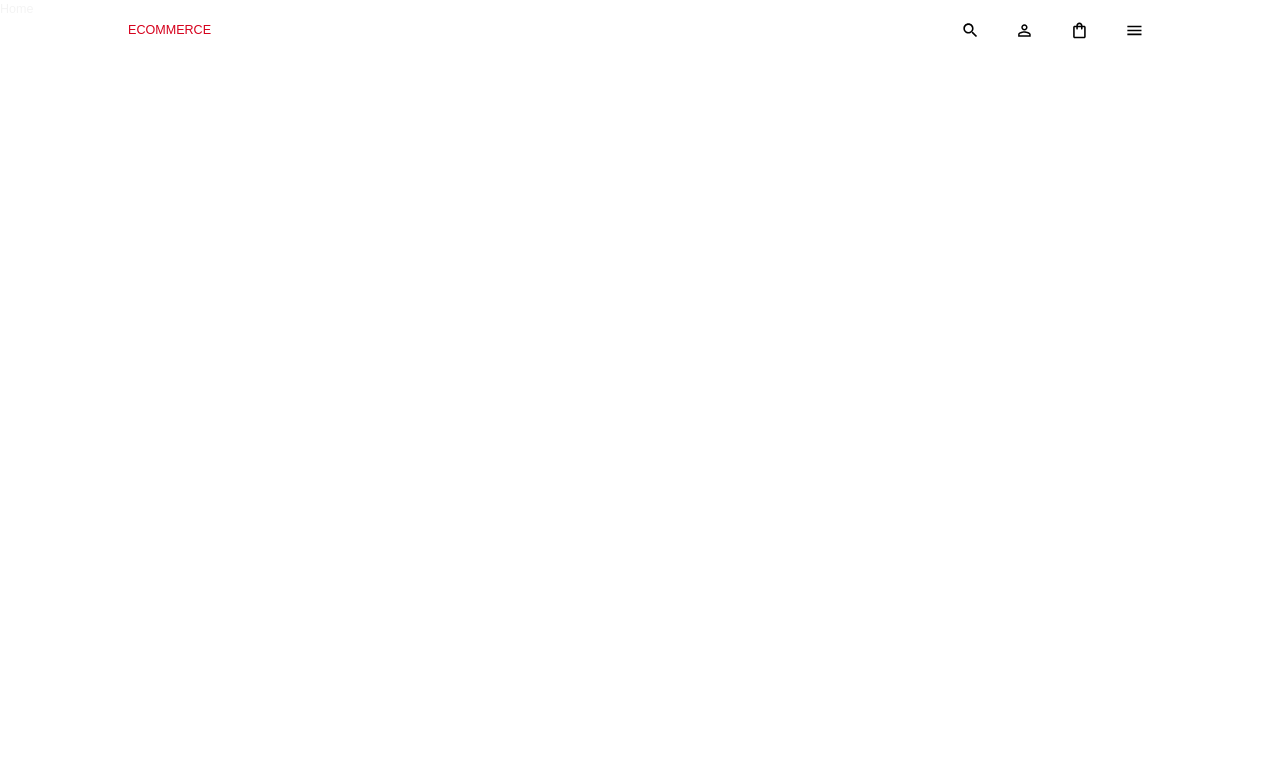
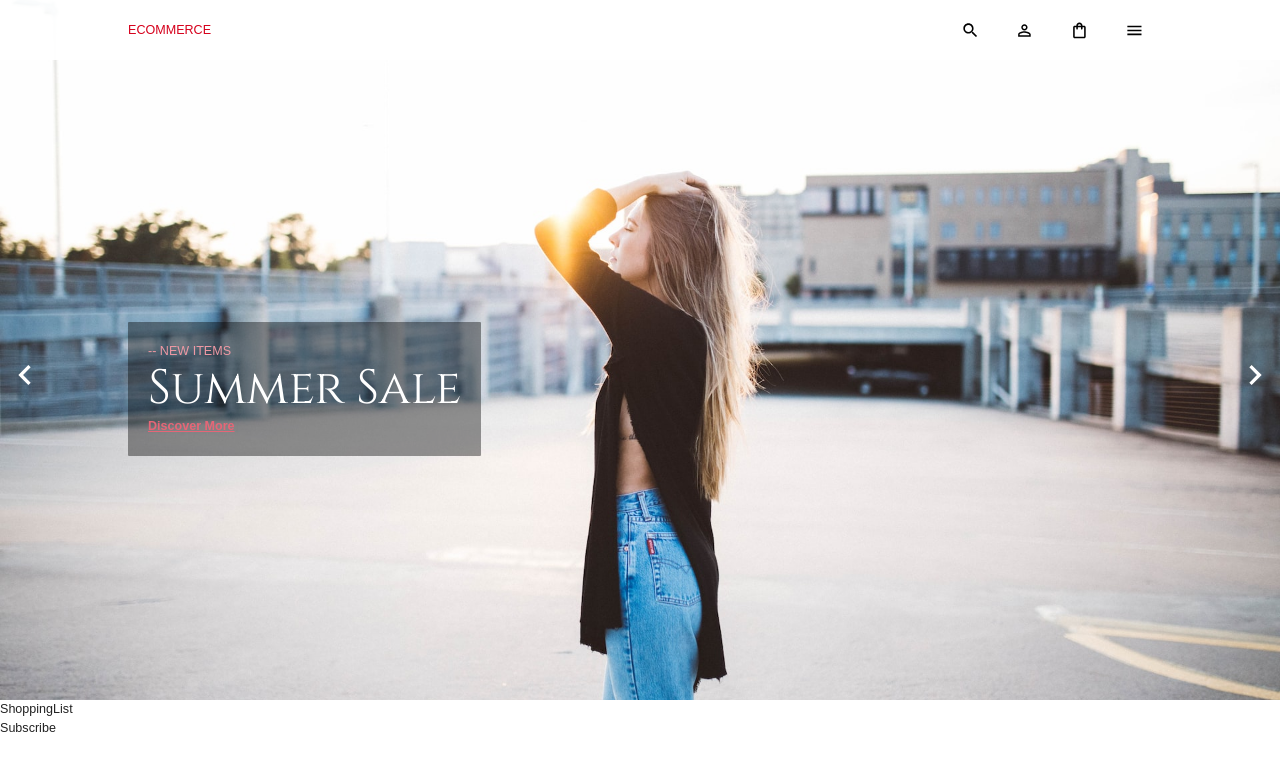
Before and after one commit to pkvarg/strapi-ecommerce, a React (Vite) app in the folder client/: page / in a window 1280 px wide. Shown: the top 770 px of the page. Built offline with nearby package versions, Linux system fonts and the light colour scheme; a web font is replaced by a local one.

Commit message:
MainCarousel Vite Corr

```diff
--- a/client/package.json
+++ b/client/package.json
@@ -24,6 +24,7 @@
     "yup": "^1.0.2"
   },
   "devDependencies": {
+    "@rollup/plugin-replace": "^5.0.2",
     "@types/react": "^18.0.28",
     "@types/react-dom": "^18.0.11",
     "@vitejs/plugin-react": "^3.1.0",
--- a/client/src/scenes/home/Home.jsx
+++ b/client/src/scenes/home/Home.jsx
@@ -1,7 +1,15 @@
-import React from 'react'
+import ShoppingList from './ShoppingList'
+import Subscribe from './Subscribe'
+import MainCarousel from './MainCarousel'
 
-const Home = () => {
-  return <div>Home</div>
+function Home() {
+  return (
+    <div className='home'>
+      <MainCarousel />
+      <ShoppingList />
+      <Subscribe />
+    </div>
+  )
 }
 
 export default Home
--- /dev/null
+++ b/client/src/scenes/home/MainCarousel.jsx
@@ -0,0 +1,110 @@
+import { Box, Typography, IconButton, useMediaQuery } from '@mui/material'
+import { Carousel } from 'react-responsive-carousel'
+import 'react-responsive-carousel/lib/styles/carousel.min.css'
+import NavigateBeforeIcon from '@mui/icons-material/NavigateBefore'
+import NavigateNextIcon from '@mui/icons-material/NavigateNext'
+import { shades } from '../../theme'
+import carouselImg1 from './../../assets/brooke-cagle-aVT8VkmzML4-unsplash.jpeg'
+import carouselImg2 from './../../assets/chris-ghinda-wK2ESlRRZQ8-unsplash.jpeg'
+import carouselImg3 from './../../assets/jc-gellidon-JM8TkWJ9UIY-unsplash.jpeg'
+import carouselImg4 from './../../assets/larm-rmah-R1Ku62Z7zqE-unsplash.jpeg'
+import carouselImg5 from './../../assets/toa-heftiba-dti56waifB4-unsplash.jpeg'
+
+// imports all images from assets folder
+const importAll = (r) =>
+  r.keys().reduce((acc, item) => {
+    acc[item.replace('./', '')] = r(item)
+    return acc
+  }, {})
+
+// Specially for Vite !!!
+
+export const heroTextureImports = {
+  carouselImg1,
+  carouselImg2,
+  carouselImg3,
+  carouselImg4,
+  carouselImg5,
+}
+
+const MainCarousel = () => {
+  const isNonMobile = useMediaQuery('(min-width:600px)')
+  return (
+    <Carousel
+      infiniteLoop={true}
+      showThumbs={false}
+      showIndicators={false}
+      showStatus={false}
+      renderArrowPrev={(onClickHandler, hasPrev, label) => (
+        <IconButton
+          onClick={onClickHandler}
+          sx={{
+            position: 'absolute',
+            top: '50%',
+            left: '0',
+            color: 'white',
+            padding: '5px',
+            zIndex: '10',
+          }}
+        >
+          <NavigateBeforeIcon sx={{ fontSize: 40 }} />
+        </IconButton>
+      )}
+      renderArrowNext={(onClickHandler, hasNext, label) => (
+        <IconButton
+          onClick={onClickHandler}
+          sx={{
+            position: 'absolute',
+            top: '50%',
+            right: '0',
+            color: 'white',
+            padding: '5px',
+            zIndex: '10',
+          }}
+        >
+          <NavigateNextIcon sx={{ fontSize: 40 }} />
+        </IconButton>
+      )}
+    >
+      {Object.values(heroTextureImports).map((texture, index) => (
+        <Box key={`carousel-image-${index}`}>
+          <img
+            src={texture}
+            alt={`carousel-${index}`}
+            style={{
+              width: '100%',
+              height: '700px',
+              objectFit: 'cover',
+              backgroundAttachment: 'fixed',
+            }}
+          />
+          <Box
+            color='white'
+            padding='20px'
+            borderRadius='1px'
+            textAlign='left'
+            backgroundColor='rgb(0, 0, 0, 0.4)'
+            position='absolute'
+            top='46%'
+            left={isNonMobile ? '10%' : '0'}
+            right={isNonMobile ? undefined : '0'}
+            margin={isNonMobile ? undefined : '0 auto'}
+            maxWidth={isNonMobile ? undefined : '240px'}
+          >
+            <Typography color={shades.secondary[200]}>-- NEW ITEMS</Typography>
+            <Typography variant='h1'>Summer Sale</Typography>
+            <Typography
+              fontWeight='bold'
+              color={shades.secondary[300]}
+              sx={{ textDecoration: 'underline' }}
+            >
+              Discover More
+            </Typography>
+          </Box>
+        </Box>
+      ))}
+    </Carousel>
+  )
+}
+
+export default MainCarousel
--- /dev/null
+++ b/client/src/scenes/home/ShoppingList.jsx
@@ -0,0 +1,7 @@
+import React from 'react'
+
+const ShoppingList = () => {
+  return <div>ShoppingList</div>
+}
+
+export default ShoppingList
--- /dev/null
+++ b/client/src/scenes/home/Subscribe.jsx
@@ -0,0 +1,7 @@
+import React from 'react'
+
+const Subscribe = () => {
+  return <div>Subscribe</div>
+}
+
+export default Subscribe
--- a/client/vite.config.js
+++ b/client/vite.config.js
@@ -1,9 +1,17 @@
 import { defineConfig } from 'vite'
 import react from '@vitejs/plugin-react'
+import replace from '@rollup/plugin-replace'
 
 // https://vitejs.dev/config/
 export default defineConfig({
-  plugins: [react()],
+  plugins: [
+    react(),
+    replace({
+      'require.context': () => null,
+      preventAssignment: true,
+    }),
+  ],
+
   server: {
     port: 3000,
     // proxy: {
```
Also changed, not shown: 1 other file (tests, documents, lock files or other folders).
